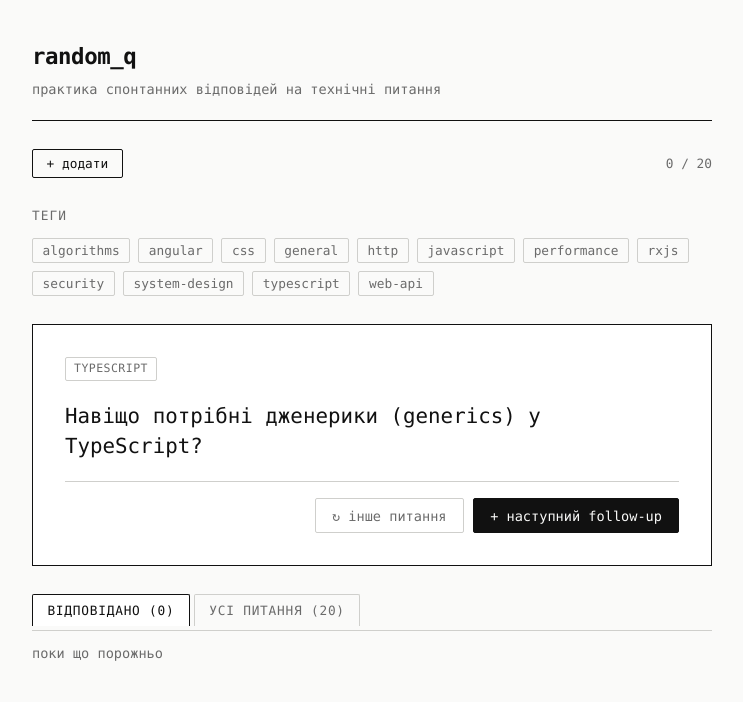
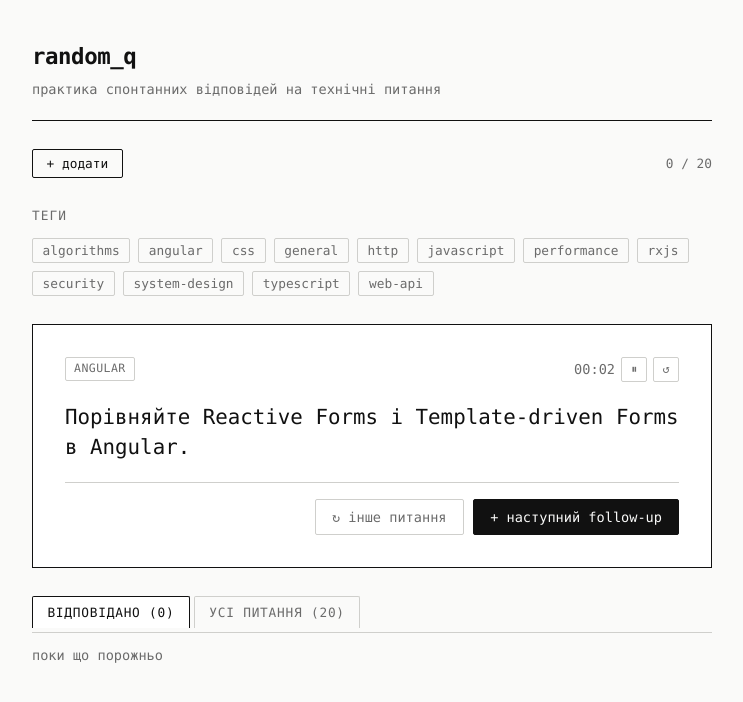
Before and after one commit to st-algernon/random-q, an Angular app: page / in a window 1280 px wide. Both pictures are taken after a click on the button "витягнути питання". Shown: the top 702 px of the page, without its empty margins (268-1011 px from the left). Built offline with nearby package versions, Linux system fonts and the light colour scheme.

Commit message:
add stopwatch

```diff
--- a/src/app/components/question-card/question-card.html
+++ b/src/app/components/question-card/question-card.html
@@ -1,10 +1,14 @@
-@if (store.loadError() && store.totalCount() === 0) {
+@if (store.loading()) {
+  <div class="empty">
+    <p>Завантаження питань…</p>
+  </div>
+} @else if (store.loadError() && store.totalCount() === 0) {
   <div class="empty">
     <p>{{ store.loadError() }}</p>
   </div>
 } @else if (store.totalCount() === 0) {
   <div class="empty">
-    <p>Завантаження питань…</p>
+    <p>Питань немає. Додайте перше через "+ додати".</p>
   </div>
 } @else if (!store.currentQuestion() && store.filteredPool().length === 0) {
   <div class="empty">
@@ -28,10 +32,13 @@
   </div>
 } @else {
   <div class="card">
-    <div class="card__tags">
-      @for (tag of store.currentQuestion()!.tags; track tag) {
-        <span class="badge">{{ tag }}</span>
-      }
+    <div class="card__header">
+      <div class="card__tags">
+        @for (tag of store.currentQuestion()!.tags; track tag) {
+          <span class="badge">{{ tag }}</span>
+        }
+      </div>
+      <app-stopwatch [questionId]="store.currentQuestion()!.id" />
     </div>
 
     <p class="card__question">{{ store.currentQuestion()!.text }}</p>
--- a/src/app/components/question-card/question-card.scss
+++ b/src/app/components/question-card/question-card.scss
@@ -2,9 +2,18 @@
   border: 1px solid var(--line-strong);
   background: var(--surface);
   padding: 2rem;
+  min-height: 220px;
+  box-sizing: border-box;
   display: flex;
   flex-direction: column;
   gap: 1.25rem;
+}
+
+.card__header {
+  display: flex;
+  align-items: flex-start;
+  justify-content: space-between;
+  gap: 1rem;
 }
 
 .card__tags {
@@ -93,11 +102,14 @@
 .empty {
   border: 1px dashed var(--line);
   padding: 2.5rem 2rem;
+  min-height: 220px;
+  box-sizing: border-box;
   text-align: center;
   color: var(--muted);
   display: flex;
   flex-direction: column;
   align-items: center;
+  justify-content: center;
   gap: 1rem;
 }
 
--- a/src/app/components/question-card/question-card.ts
+++ b/src/app/components/question-card/question-card.ts
@@ -1,8 +1,10 @@
 import { ChangeDetectionStrategy, Component, inject } from '@angular/core';
 import { QuestionStore } from '../../core/question-store.service';
+import { Stopwatch } from '../stopwatch/stopwatch';
 
 @Component({
   selector: 'app-question-card',
+  imports: [Stopwatch],
   templateUrl: './question-card.html',
   styleUrl: './question-card.scss',
   changeDetection: ChangeDetectionStrategy.OnPush,
--- /dev/null
+++ b/src/app/components/stopwatch/stopwatch.html
@@ -0,0 +1,12 @@
+<div class="stopwatch">
+  <span class="stopwatch__value">{{ label() }}</span>
+  <button
+    type="button"
+    class="stopwatch__btn"
+    [title]="running() ? 'пауза' : 'продовжити'"
+    (click)="toggle()"
+  >
+    {{ running() ? '⏸' : '▶' }}
+  </button>
+  <button type="button" class="stopwatch__btn" title="скинути таймер" (click)="reset()">↺</button>
+</div>
--- /dev/null
+++ b/src/app/components/stopwatch/stopwatch.scss
@@ -0,0 +1,30 @@
+.stopwatch {
+  display: flex;
+  align-items: center;
+  gap: 0.4rem;
+  flex-shrink: 0;
+}
+
+.stopwatch__value {
+  font-variant-numeric: tabular-nums;
+  font-size: 0.85rem;
+  color: var(--muted);
+  min-width: 3.2em;
+  text-align: right;
+}
+
+.stopwatch__btn {
+  background: none;
+  border: 1px solid var(--line);
+  color: var(--muted);
+  width: 1.6rem;
+  height: 1.6rem;
+  line-height: 1;
+  font-size: 0.75rem;
+  border-radius: 2px;
+
+  &:hover {
+    color: var(--fg);
+    border-color: var(--line-strong);
+  }
+}
--- /dev/null
+++ b/src/app/components/stopwatch/stopwatch.ts
@@ -0,0 +1,100 @@
+import {
+  ChangeDetectionStrategy,
+  Component,
+  DestroyRef,
+  computed,
+  effect,
+  inject,
+  input,
+  signal,
+} from '@angular/core';
+
+function formatElapsed(ms: number): string {
+  const totalSeconds = Math.floor(ms / 1000);
+  const minutes = Math.floor(totalSeconds / 60);
+  const seconds = totalSeconds % 60;
+  return `${minutes.toString().padStart(2, '0')}:${seconds.toString().padStart(2, '0')}`;
+}
+
+/** Ephemeral per-question timer — never persisted, resets whenever questionId changes. */
+@Component({
+  selector: 'app-stopwatch',
+  templateUrl: './stopwatch.html',
+  styleUrl: './stopwatch.scss',
+  changeDetection: ChangeDetectionStrategy.OnPush,
+})
+export class Stopwatch {
+  readonly questionId = input<string | null>(null);
+
+  protected readonly running = signal(false);
+  private readonly tick = signal(0);
+  private accumulatedMs = 0;
+  private startedAt: number | null = null;
+  private intervalId: ReturnType<typeof setInterval> | null = null;
+
+  protected readonly label = computed(() => {
+    this.tick();
+    const live = this.running() && this.startedAt !== null ? Date.now() - this.startedAt : 0;
+    return formatElapsed(this.accumulatedMs + live);
+  });
+
+  constructor() {
+    effect(() => {
+      if (this.questionId() !== null) {
+        this.resetInternal();
+        this.startInternal();
+      } else {
+        this.pauseInternal();
+        this.resetInternal();
+      }
+    });
+
+    inject(DestroyRef).onDestroy(() => this.stopInterval());
+  }
+
+  protected toggle(): void {
+    if (this.running()) {
+      this.pauseInternal();
+    } else if (this.questionId() !== null) {
+      this.startInternal();
+    }
+  }
+
+  protected reset(): void {
+    this.resetInternal();
+  }
+
+  private startInternal(): void {
+    if (this.running()) return;
+    this.startedAt = Date.now();
+    this.running.set(true);
+    this.startInterval();
+  }
+
+  private pauseInternal(): void {
+    if (!this.running()) return;
+    this.accumulatedMs += Date.now() - (this.startedAt ?? Date.now());
+    this.startedAt = null;
+    this.running.set(false);
+    this.stopInterval();
+    this.tick.update((n) => n + 1);
+  }
+
+  private resetInternal(): void {
+    this.accumulatedMs = 0;
+    this.startedAt = this.running() ? Date.now() : null;
+    this.tick.update((n) => n + 1);
+  }
+
+  private startInterval(): void {
+    if (this.intervalId !== null) return;
+    this.intervalId = setInterval(() => this.tick.update((n) => n + 1), 1000);
+  }
+
+  private stopInterval(): void {
+    if (this.intervalId !== null) {
+      clearInterval(this.intervalId);
+      this.intervalId = null;
+    }
+  }
+}
--- a/src/app/core/question-store.service.ts
+++ b/src/app/core/question-store.service.ts
@@ -47,6 +47,7 @@ export class QuestionStore {
   readonly currentQuestionId = signal<string | null>(null);
   readonly revealedFollowUpCount = signal(0);
   readonly loadError = signal<string | null>(null);
+  readonly loading = signal(true);
 
   readonly availableTags = computed(() => {
     const tags = new Set<string>();
@@ -91,6 +92,7 @@ export class QuestionStore {
     const custom = readLocalStorage<RawQuestion[]>(CUSTOM_QUESTIONS_KEY);
     if (custom !== null) {
       this.allQuestions.set(normalize(custom));
+      this.loading.set(false);
     } else {
       this.loadDefaultQuestions();
     }
@@ -106,6 +108,8 @@ export class QuestionStore {
       this.loadError.set(
         'Не вдалось завантажити questions.json. Імпортуйте свій файл.',
       );
+    } finally {
+      this.loading.set(false);
     }
   }
 
```
